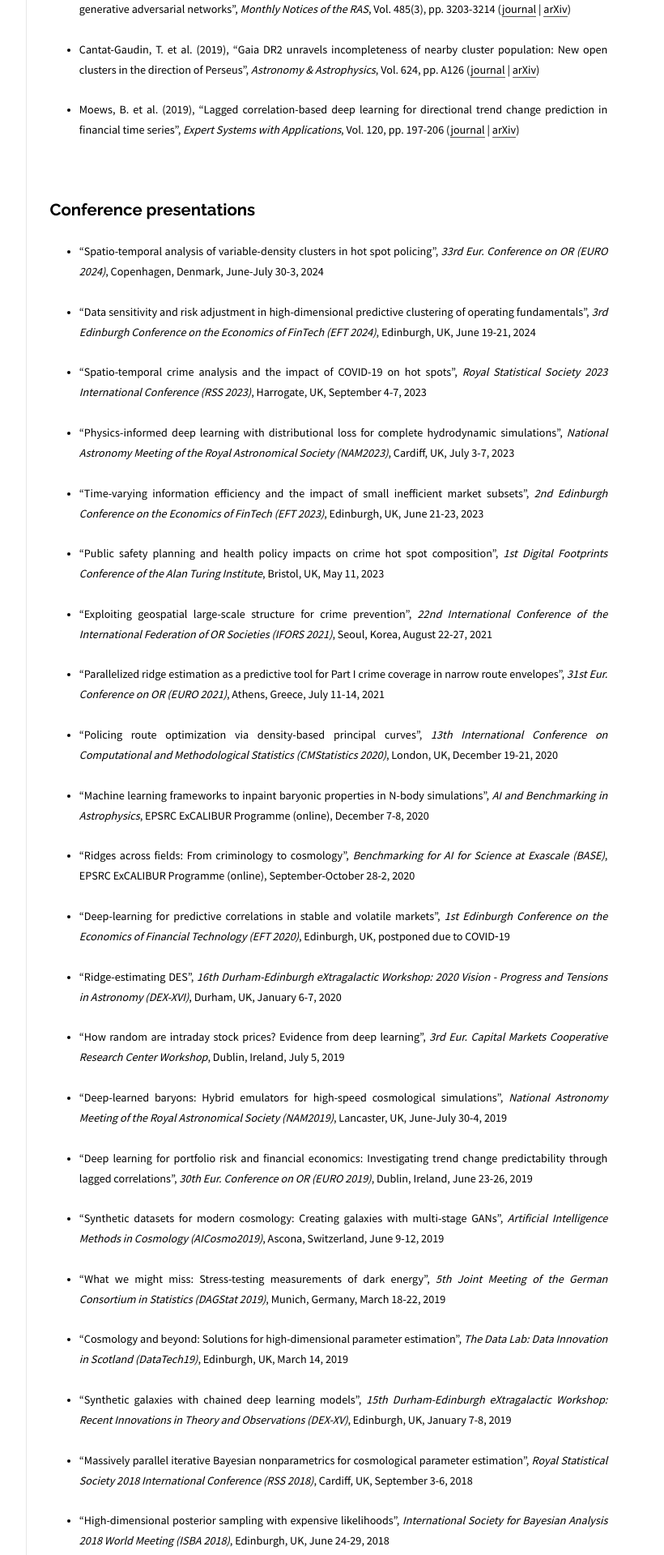
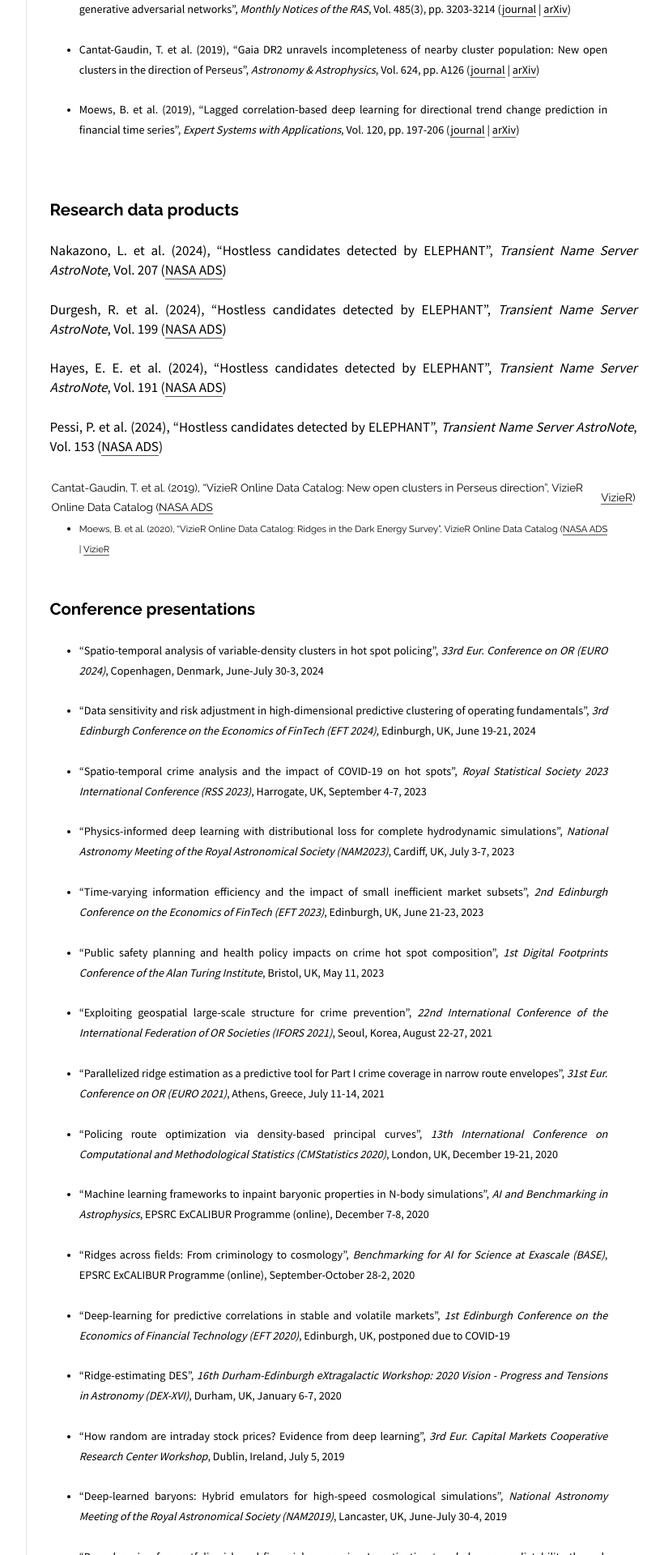
Before and after one commit to moews/moews.github.io, a Jekyll site: the page built from _posts/2017-03-25-publications.md, in a window 1280 px wide. Shown: the part 1266-3186 px from the top of the page at 81% size, without its empty margins (326-1146 px from the left). Built offline with Jekyll 4.4.1, drawn with Linux system fonts in a browser that asks for light colours.

Commit message:
Update 2017-03-25-publications.md

```diff
--- a/_posts/2017-03-25-publications.md
+++ b/_posts/2017-03-25-publications.md
@@ -43,6 +43,23 @@ categories: posts
 * <small>Cantat-Gaudin, T. et al. (2019), "Gaia DR2 unravels incompleteness of nearby cluster population: New open clusters in the direction of Perseus", _Astronomy & Astrophysics_, Vol. 624, pp. A126 ([journal](https://doi.org/10.1051/0004-6361/201834453) | [arXiv](https://arxiv.org/abs/1810.05494))</small>
 
 * <small>Moews, B. et al. (2019), "Lagged correlation-based deep learning for directional trend change prediction in financial time series", _Expert Systems with Applications_, Vol. 120, pp. 197-206 ([journal](https://doi.org/10.1016/j.eswa.2018.11.027) | [arXiv](https://arxiv.org/abs/1811.11287))</small>
+
+<div style="height:25px;font-size:1px;">&nbsp;</div>
+
+## Research data products
+
+
+Nakazono, L. et al. (2024), "Hostless candidates detected by ELEPHANT", _Transient Name Server AstroNote_, Vol. 207 ([NASA ADS](https://ui.adsabs.harvard.edu/abs/2024TNSAN.207....1N/abstract))
+
+Durgesh, R. et al. (2024), "Hostless candidates detected by ELEPHANT", _Transient Name Server AstroNote_, Vol. 199 ([NASA ADS](https://ui.adsabs.harvard.edu/abs/2024TNSAN.199....1D/abstract))
+
+Hayes, E. E. et al. (2024), "Hostless candidates detected by ELEPHANT", _Transient Name Server AstroNote_, Vol. 191 ([NASA ADS](https://ui.adsabs.harvard.edu/abs/2024TNSAN.191....1H/abstract))
+
+Pessi, P. et al. (2024), "Hostless candidates detected by ELEPHANT", _Transient Name Server AstroNote_, Vol. 153 ([NASA ADS](https://ui.adsabs.harvard.edu/abs/2024TNSAN.153....1P/abstract))
+
+Cantat-Gaudin, T. et al. (2019), "VizieR Online Data Catalog: New open clusters in Perseus direction", VizieR Online Data Catalog ([NASA ADS](https://ui.adsabs.harvard.edu/abs/2019yCat..36240126C/abstract) | [VizieR](https://doi.org/10.26093/cds/vizier.36240126))
+
+* <small>Moews, B. et al. (2020), "VizieR Online Data Catalog: Ridges in the Dark Energy Survey", VizieR Online Data Catalog ([NASA ADS](https://ui.adsabs.harvard.edu/abs/2020yCat..75000859M/abstract) | [VizieR](https://ui.adsabs.harvard.edu/abs/2020yCat..75000859M/abstract)</small>
 
 <!--
 REMOVE CONFERENCES
```
